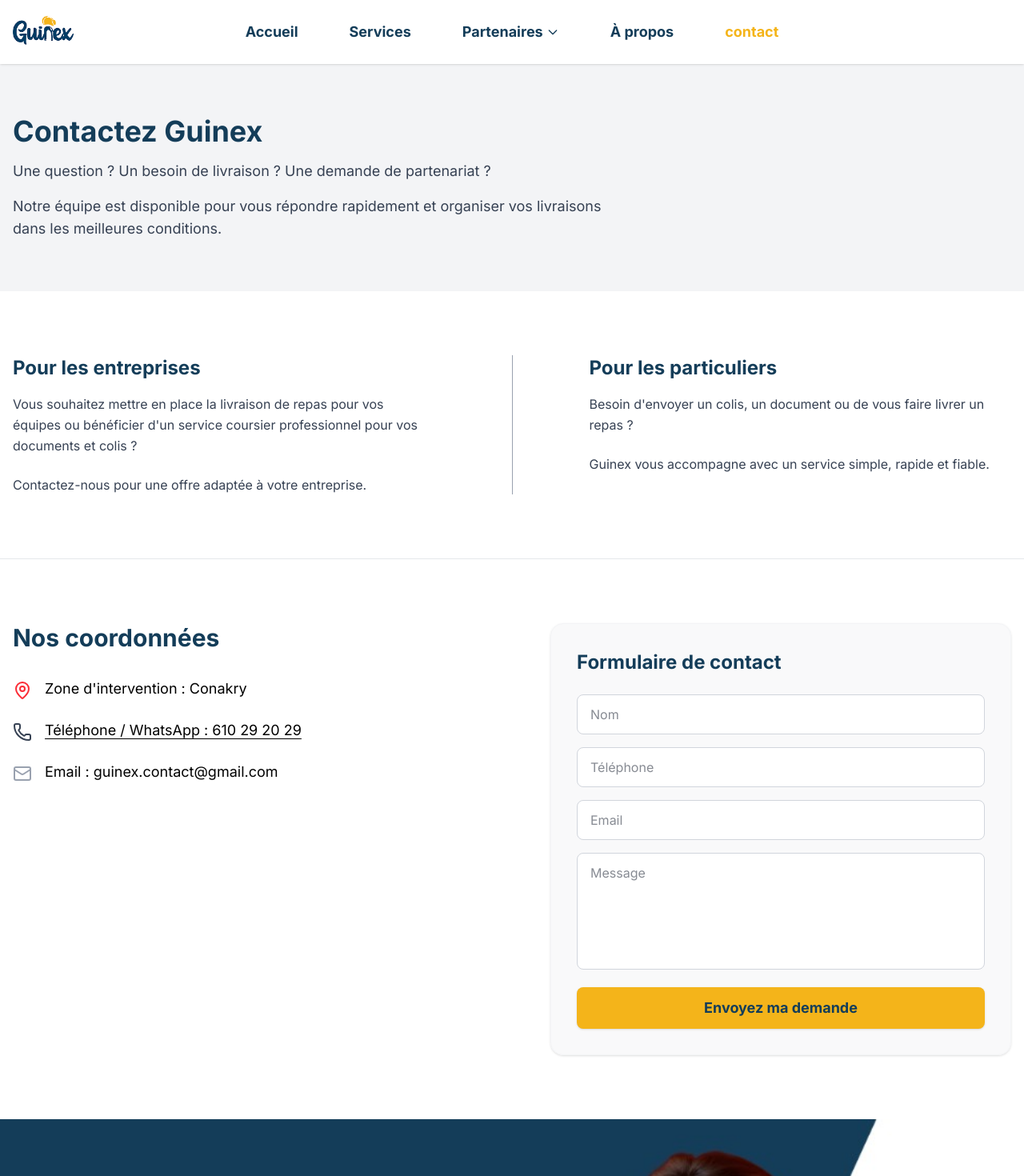
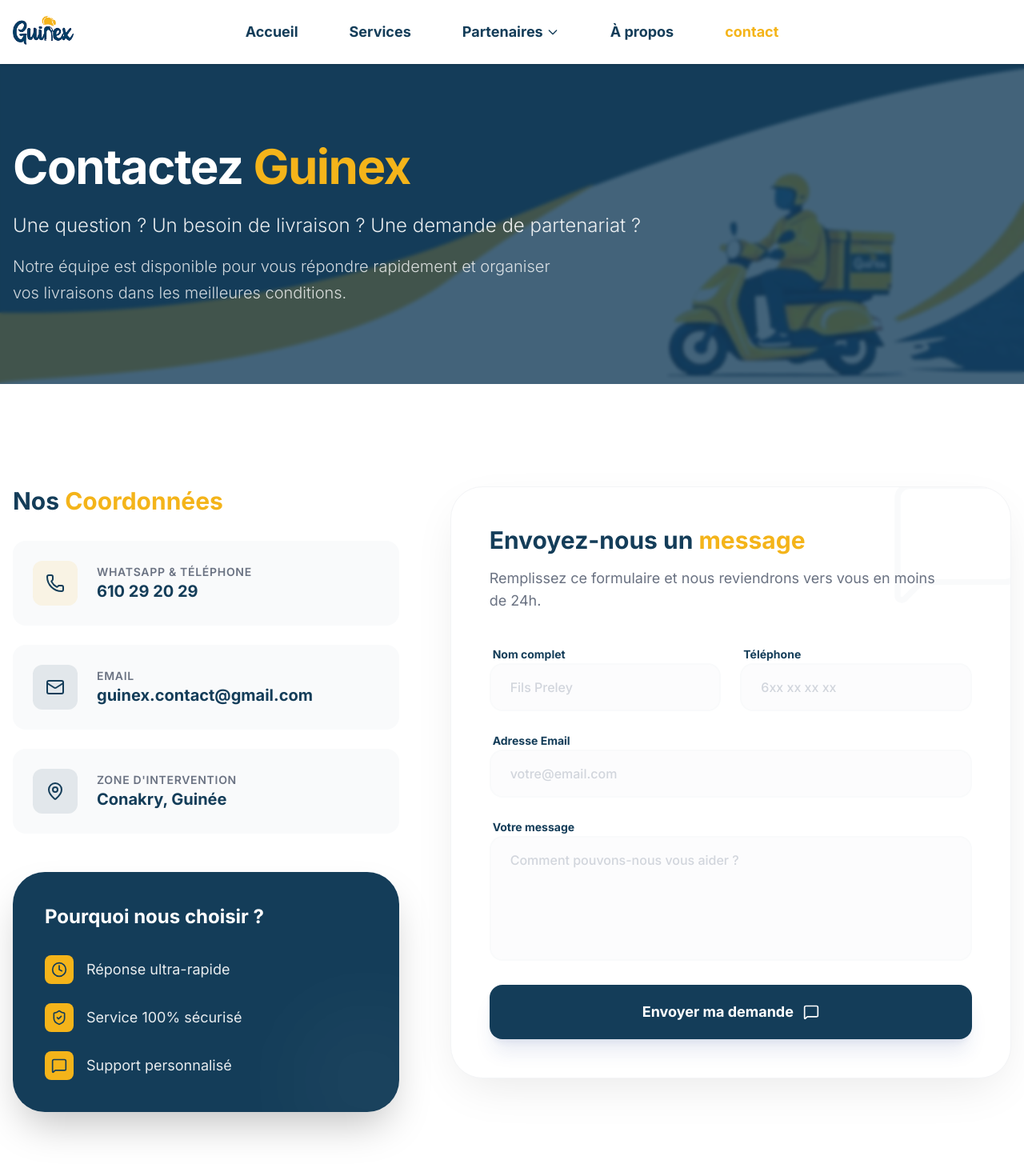
Before and after one commit to Guinex-official/Guinex, a Next.js app: page /contact in a window 1280 px wide. Shown: the top 1470 px of the page at 80% size. Built offline with nearby package versions, Linux system fonts and the light colour scheme.

Commit message:
style: update contact form placeholder for name

```diff
--- a/src/app/contact/page.tsx
+++ b/src/app/contact/page.tsx
@@ -1,7 +1,8 @@
 "use client";
 
 import { useState } from "react";
-import { Mail, MapPin, Phone, Loader2, PartyPopper } from "lucide-react";
+import Image from "next/image";
+import { Mail, MapPin, Phone, Loader2, PartyPopper, MessageSquare, Clock, ShieldCheck } from "lucide-react";
 import Header from "@/components/Header";
 import Footer from "@/components/Footer";
 
@@ -35,8 +36,10 @@
 
             if (response.ok) {
                 setIsSuccess(true);
+                // On garde le nom pour le message de succès avant de reset
+                const nomClient = formData.nom;
                 setFormData({
-                    nom: "",
+                    nom: nomClient, // On garde le nom temporairement pour l'affichage du succès
                     telephone: "",
                     email: "",
                     message: ""
@@ -57,20 +60,20 @@
         return (
             <main className="min-h-screen bg-white flex flex-col">
                 <Header />
-                <section className="flex-grow flex flex-col items-center justify-center py-24 px-4 text-center">
-                    <div className="bg-[#F1F4F7] p-12 md:p-20 rounded-3xl shadow-xl flex flex-col items-center max-w-2xl w-full border border-gray-100">
-                        <div className="bg-[#F4B41A] p-6 rounded-full mb-8 shadow-lg shadow-yellow-100 animate-bounce">
+                <section className="flex-grow flex flex-col items-center justify-center py-24 px-4 text-center bg-gray-50">
+                    <div className="bg-white p-12 md:p-20 rounded-[2rem] shadow-2xl flex flex-col items-center max-w-2xl w-full border border-gray-100 animate-fade-in-up">
+                        <div className="bg-[#F4B41A] p-6 rounded-full mb-8 shadow-xl shadow-yellow-100/50 animate-bounce">
                             <PartyPopper className="w-12 h-12 text-[#143D59]" />
                         </div>
-                        <h1 className="text-3xl md:text-5xl font-extrabold text-[#143D59] mb-6">
-                            Message envoyé !
+                        <h1 className="text-3xl md:text-5xl font-extrabold text-[#143D59] mb-6 tracking-tight">
+                            Message reçu !
                         </h1>
-                        <p className="text-[#143D59] text-xl font-medium mb-10 opacity-80 leading-relaxed">
-                            Merci {formData.nom}. Nous avons bien reçu votre message et notre équipe vous répondra dans les plus brefs délais.
+                        <p className="text-[#143D59] text-xl font-medium mb-10 opacity-90 leading-relaxed">
+                            Merci <span className="text-[#F4B41A]">{formData.nom}</span>. Nous avons bien reçu votre demande et notre équipe vous contactera très prochainement.
                         </p>
                         <button
                             onClick={() => window.location.href = '/'}
-                            className="bg-[#143D59] text-white font-extrabold py-5 px-12 rounded-xl shadow-lg hover:bg-[#1c4d6f] transition-all text-xl uppercase tracking-widest"
+                            className="bg-[#143D59] text-white font-bold py-5 px-12 rounded-2xl shadow-lg hover:bg-[#1c4d6f] transition-all transform hover:-translate-y-1 active:scale-95 text-xl uppercase tracking-widest"
                         >
                             Retour à l'accueil
                         </button>
@@ -86,156 +89,197 @@
             <Header />
 
             {/* Hero Section */}
-            <section className="bg-gray-100 py-10 md:py-16" suppressHydrationWarning>
-                <div className="container mx-auto px-4 max-w-7xl text-center md:text-left" suppressHydrationWarning>
-                    <h1 className="text-2xl md:text-4xl font-bold text-[#143D59] mb-3 md:mb-4">
-                        Contactez Guinex
+            <section className="relative w-full h-[40vh] md:h-[50vh] flex items-center overflow-hidden" suppressHydrationWarning>
+                <div className="absolute inset-0 z-0" suppressHydrationWarning>
+                    <Image
+                        src="/images/hero/backgroundhero.png"
+                        alt="Contact Guinex"
+                        fill
+                        priority
+                        className="object-cover"
+                        style={{ objectFit: 'cover' }}
+                    />
+                    <div className="absolute inset-0 bg-[#143D59]/80 backdrop-blur-[2px]"></div>
+                </div>
+
+                <div className="container mx-auto max-w-7xl px-4 z-10 relative" suppressHydrationWarning>
+                    <div className="max-w-3xl animate-fade-in-up">
+                        <h1 className="text-4xl md:text-6xl font-bold text-white mb-6 tracking-tight">
+                            Contactez <span className="text-[#F4B41A]">Guinex</span>
                         </h1>
-                    <p className="text-gray-700 text-base md:text-lg mb-3 md:mb-4">
-                        Une question ? Un besoin de livraison ? Une demande de partenariat ?
+                        <p className="text-white/90 text-[14px] xs:text-base sm:text-lg md:text-xl lg:text-2xl font-light leading-relaxed mb-4 whitespace-nowrap">
+                            Une question&nbsp;? Un besoin de livraison&nbsp;? Une demande de partenariat&nbsp;?
                         </p>
-                    <p className="text-gray-700 text-base md:text-lg max-w-3xl mx-auto md:mx-0">
+                        <p className="text-white/80 text-lg md:text-xl font-light leading-relaxed max-w-2xl">
                             Notre équipe est disponible pour vous répondre rapidement et organiser vos livraisons dans les meilleures conditions.
                         </p>
-                </div>
-            </section>
-
-            {/* Split Section: Entreprises / Particuliers */}
-            <section className="py-10 md:py-20 border-b border-gray-200" suppressHydrationWarning>
-                <div className="container mx-auto px-4 max-w-7xl" suppressHydrationWarning>
-                    <div className="flex flex-col md:flex-row md:space-x-12 lg:space-x-24 space-y-10 md:space-y-0" suppressHydrationWarning>
-                        {/* Pour les entreprises */}
-                        <div className="flex-1 text-center md:text-left">
-                            <h2 className="text-xl md:text-2xl font-bold text-[#143D59] mb-3 md:mb-4">
-                                Pour les entreprises
-                            </h2>
-                            <p className="text-gray-700 mb-4 md:mb-6 text-base leading-relaxed">
-                                Vous souhaitez mettre en place la livraison de repas pour vos équipes ou bénéficier d'un service coursier professionnel pour vos documents et colis ?
-                            </p>
-                            <p className="text-gray-700 text-base">
-                                Contactez-nous pour une offre adaptée à votre entreprise.
-                            </p>
-                        </div>
-
-                        {/* Divider for desktop */}
-                        <div className="hidden md:block w-px bg-gray-400 self-stretch"></div>
-
-                        {/* Pour les particuliers */}
-                        <div className="flex-1 text-center md:text-left">
-                            <h2 className="text-xl md:text-2xl font-bold text-[#143D59] mb-3 md:mb-4">
-                                Pour les particuliers
-                            </h2>
-                            <p className="text-gray-700 mb-4 md:mb-6 text-base leading-relaxed">
-                                Besoin d'envoyer un colis, un document ou de vous faire livrer un repas ?
-                            </p>
-                            <p className="text-gray-700 text-base">
-                                Guinex vous accompagne avec un service simple, rapide et fiable.
-                            </p>
-                        </div>
                     </div>
                 </div>
             </section>
 
-            {/* Contact Info & Form Section */}
-            <section className="py-10 md:py-20 flex-grow">
+            {/* Main Content Side by Side */}
+            <section className="py-20 md:py-32 bg-white relative">
                 <div className="container mx-auto px-4 max-w-7xl">
-                    <div className="grid grid-cols-1 lg:grid-cols-2 gap-10 lg:gap-24">
-                        {/* Left: Coordonnées */}
+                    <div className="grid grid-cols-1 lg:grid-cols-12 gap-16 items-start">
+
+                        {/* Left Column: Info & Trust */}
+                        <div className="lg:col-span-5 space-y-12">
                             <div>
-                            <h2 className="text-2xl md:text-3xl font-bold text-[#143D59] mb-6 md:mb-8 text-center md:text-left">
-                                Nos coordonnées
+                                <h2 className="text-3xl font-bold text-[#143D59] mb-8">
+                                    Nos <span className="text-[#F4B41A]">Coordonnées</span>
                                 </h2>
-                            <div className="space-y-5 md:space-y-6">
-                                <div className="flex items-start justify-center md:justify-start space-x-4">
-                                    <MapPin className="w-6 h-6 text-red-500 mt-1 flex-shrink-0" />
-                                    <span className="text-base md:text-lg text-black text-center md:text-left">
-                                        Zone d'intervention : Conakry
-                                    </span>
+                                <div className="space-y-6">
+                                    {/* WhatsApp Card */}
+                                    <a
+                                        href="https://api.whatsapp.com/message/YSOEJ42GH54ED1"
+                                        target="_blank"
+                                        className="group flex items-center p-6 bg-gray-50 rounded-2xl border border-transparent hover:border-[#F4B41A] hover:bg-white hover:shadow-xl transition-all duration-300"
+                                    >
+                                        <div className="bg-[#F4B41A]/10 p-4 rounded-xl group-hover:bg-[#F4B41A] transition-colors duration-300">
+                                            <Phone className="w-6 h-6 text-[#143D59]" />
                                         </div>
-                                <div className="flex items-start justify-center md:justify-start space-x-4">
-                                    <Phone className="w-6 h-6 text-gray-700 mt-1 flex-shrink-0" />
-                                    <a
-                                        href="https://api.whatsapp.com/message/YSOEJ42GH54ED1?autoload=1&app_absent=0"
-                                        target="_blank"
-                                        className="text-base md:text-lg text-black text-center md:text-left hover:text-[#F4B41A] transition-colors underline decoration-1 underline-offset-4"
-                                    >
-                                        Téléphone / WhatsApp : 610 29 20 29
+                                        <div className="ml-6">
+                                            <p className="text-sm font-semibold text-gray-500 uppercase tracking-wider">WhatsApp & Téléphone</p>
+                                            <p className="text-xl font-bold text-[#143D59]">610 29 20 29</p>
+                                        </div>
                                     </a>
+
+                                    {/* Email Card */}
+                                    <div className="group flex items-center p-6 bg-gray-50 rounded-2xl border border-transparent hover:border-[#143D59] hover:bg-white hover:shadow-xl transition-all duration-300">
+                                        <div className="bg-[#143D59]/10 p-4 rounded-xl group-hover:bg-[#143D59] transition-colors duration-300">
+                                            <Mail className="w-6 h-6 text-[#143D59] group-hover:text-white" />
                                         </div>
-                                <div className="flex items-start justify-center md:justify-start space-x-4">
-                                    <Mail className="w-6 h-6 text-gray-400 mt-1 flex-shrink-0" />
-                                    <span className="text-base md:text-lg text-black text-center md:text-left">
-                                        Email : guinex.contact@gmail.com
-                                    </span>
+                                        <div className="ml-6">
+                                            <p className="text-sm font-semibold text-gray-500 uppercase tracking-wider">Email</p>
+                                            <p className="text-xl font-bold text-[#143D59]">guinex.contact@gmail.com</p>
+                                        </div>
+                                    </div>
+
+                                    {/* Location Card */}
+                                    <div className="group flex items-center p-6 bg-gray-50 rounded-2xl border border-transparent hover:border-[#143D59] hover:bg-white hover:shadow-xl transition-all duration-300">
+                                        <div className="bg-[#143D59]/10 p-4 rounded-xl group-hover:bg-[#143D59] transition-colors duration-300">
+                                            <MapPin className="w-6 h-6 text-[#143D59] group-hover:text-white" />
+                                        </div>
+                                        <div className="ml-6">
+                                            <p className="text-sm font-semibold text-gray-500 uppercase tracking-wider">Zone d'intervention</p>
+                                            <p className="text-xl font-bold text-[#143D59]">Conakry, Guinée</p>
+                                        </div>
                                     </div>
                                 </div>
                             </div>
 
-                        {/* Right: Formulaire */}
-                        <div className="bg-gray-100/50 p-5 md:p-8 rounded-2xl shadow-sm border border-gray-100">
-                            <h2 className="text-xl md:text-2xl font-bold text-[#143D59] mb-5 md:mb-6 text-center md:text-left">
-                                Formulaire de contact
+                            {/* Trust Features */}
+                            <div className="bg-[#143D59] p-10 rounded-[2.5rem] shadow-2xl relative overflow-hidden group">
+                                <div className="absolute -right-10 -bottom-10 w-40 h-40 bg-white/5 rounded-full blur-3xl group-hover:bg-white/10 transition-colors"></div>
+                                <h3 className="text-2xl font-bold text-white mb-8 relative z-10">Pourquoi nous choisir ?</h3>
+                                <div className="space-y-6 relative z-10">
+                                    <div className="flex items-center space-x-4">
+                                        <div className="bg-[#F4B41A] p-2 rounded-lg">
+                                            <Clock className="w-5 h-5 text-[#143D59]" />
+                                        </div>
+                                        <span className="text-white/90 text-lg">Réponse ultra-rapide</span>
+                                    </div>
+                                    <div className="flex items-center space-x-4">
+                                        <div className="bg-[#F4B41A] p-2 rounded-lg">
+                                            <ShieldCheck className="w-5 h-5 text-[#143D59]" />
+                                        </div>
+                                        <span className="text-white/90 text-lg">Service 100% sécurisé</span>
+                                    </div>
+                                    <div className="flex items-center space-x-4">
+                                        <div className="bg-[#F4B41A] p-2 rounded-lg">
+                                            <MessageSquare className="w-5 h-5 text-[#143D59]" />
+                                        </div>
+                                        <span className="text-white/90 text-lg">Support personnalisé</span>
+                                    </div>
+                                </div>
+                            </div>
+                        </div>
+
+                        {/* Right Column: Interactive Form */}
+                        <div className="lg:col-span-7">
+                            <div className="bg-white p-8 md:p-12 rounded-[2.5rem] shadow-[0_20px_60px_-15px_rgba(0,0,0,0.1)] border border-gray-100 relative overflow-hidden">
+                                <div className="absolute -top-6 -right-6 text-gray-50 hidden md:block pointer-events-none select-none">
+                                    <MessageSquare size={180} strokeWidth={1} />
+                                </div>
+
+                                <div className="relative z-10">
+                                    <h2 className="text-3xl font-bold text-[#143D59] mb-4">
+                                        Envoyez-nous un <span className="text-[#F4B41A]">message</span>
                                     </h2>
-                            <form onSubmit={handleSubmit} className="space-y-4">
-                                <div>
+                                    <p className="text-gray-500 mb-10 text-lg max-w-xl">Remplissez ce formulaire et nous reviendrons vers vous en moins de 24h.</p>
+                                </div>
+
+                                <form onSubmit={handleSubmit} className="space-y-6">
+                                    <div className="grid grid-cols-1 md:grid-cols-2 gap-6">
+                                        <div className="space-y-2">
+                                            <label className="text-sm font-bold text-[#143D59] ml-1">Nom complet</label>
                                             <input
                                                 type="text"
                                                 name="nom"
                                                 required
                                                 value={formData.nom}
                                                 onChange={handleInputChange}
-                                        placeholder="Nom"
-                                        className="w-full px-4 py-3 rounded-lg border border-gray-300 focus:outline-none focus:ring-2 focus:ring-[#F4B41A] focus:border-transparent bg-white text-gray-900 text-sm md:text-base"
+                                                placeholder="Fils Preley"
+                                                className="w-full px-6 py-4 rounded-2xl border-2 border-gray-50 focus:border-[#F4B41A] outline-none bg-gray-50/50 transition-all text-[#143D59] placeholder:text-gray-300 font-medium"
                                             />
                                         </div>
-                                <div>
+                                        <div className="space-y-2">
+                                            <label className="text-sm font-bold text-[#143D59] ml-1">Téléphone</label>
                                             <input
                                                 type="tel"
                                                 name="telephone"
                                                 required
                                                 value={formData.telephone}
                                                 onChange={handleInputChange}
-                                        placeholder="Téléphone"
-                                        className="w-full px-4 py-3 rounded-lg border border-gray-300 focus:outline-none focus:ring-2 focus:ring-[#F4B41A] focus:border-transparent bg-white text-gray-900 text-sm md:text-base"
+                                                placeholder="6xx xx xx xx"
+                                                className="w-full px-6 py-4 rounded-2xl border-2 border-gray-50 focus:border-[#F4B41A] outline-none bg-gray-50/50 transition-all text-[#143D59] placeholder:text-gray-300 font-medium"
                                             />
                                         </div>
-                                <div>
+                                    </div>
+                                    <div className="space-y-2">
+                                        <label className="text-sm font-bold text-[#143D59] ml-1">Adresse Email</label>
                                         <input
                                             type="email"
                                             name="email"
                                             required
                                             value={formData.email}
                                             onChange={handleInputChange}
-                                        placeholder="Email"
-                                        className="w-full px-4 py-3 rounded-lg border border-gray-300 focus:outline-none focus:ring-2 focus:ring-[#F4B41A] focus:border-transparent bg-white text-gray-900 text-sm md:text-base"
+                                            placeholder="votre@email.com"
+                                            className="w-full px-6 py-4 rounded-2xl border-2 border-gray-50 focus:border-[#F4B41A] outline-none bg-gray-50/50 transition-all text-[#143D59] placeholder:text-gray-300 font-medium"
                                         />
                                     </div>
-                                <div>
+                                    <div className="space-y-2">
+                                        <label className="text-sm font-bold text-[#143D59] ml-1">Votre message</label>
                                         <textarea
                                             name="message"
                                             required
                                             value={formData.message}
                                             onChange={handleInputChange}
-                                        placeholder="Message"
+                                            placeholder="Comment pouvons-nous vous aider ?"
                                             rows={5}
-                                        className="w-full px-4 py-3 rounded-lg border border-gray-300 focus:outline-none focus:ring-2 focus:ring-[#F4B41A] focus:border-transparent bg-white text-gray-900 resize-none text-sm md:text-base"
+                                            className="w-full px-6 py-4 rounded-2xl border-2 border-gray-50 focus:border-[#F4B41A] outline-none bg-gray-50/50 transition-all text-[#143D59] placeholder:text-gray-300 font-medium resize-none"
                                         ></textarea>
                                     </div>
+
                                     <button
                                         type="submit"
                                         disabled={isSubmitting}
-                                    className="w-full bg-[#F4B41A] hover:bg-[#d9a016] text-[#143D59] font-bold py-3 px-6 rounded-lg transition-colors duration-200 text-base md:text-lg shadow-sm flex items-center justify-center gap-2 disabled:opacity-70"
+                                        className="w-full bg-[#143D59] hover:bg-[#1a4b6d] text-white font-bold py-5 px-8 rounded-2xl transition-all duration-300 text-lg shadow-xl shadow-blue-900/10 flex items-center justify-center gap-3 disabled:opacity-70 group"
                                     >
                                         {isSubmitting ? (
                                             <>
-                                            <Loader2 className="w-5 h-5 animate-spin" />
+                                                <Loader2 className="w-6 h-6 animate-spin" />
                                                 Envoi en cours...
                                             </>
                                         ) : (
-                                        "Envoyez ma demande"
+                                            <>
+                                                Envoyer ma demande
+                                                <MessageSquare className="w-5 h-5 group-hover:translate-x-1 transition-transform" />
+                                            </>
                                         )}
                                     </button>
                                 </form>
+                            </div>
                         </div>
                     </div>
                 </div>
```
Lines whose indentation alone changed are shown as unchanged.
